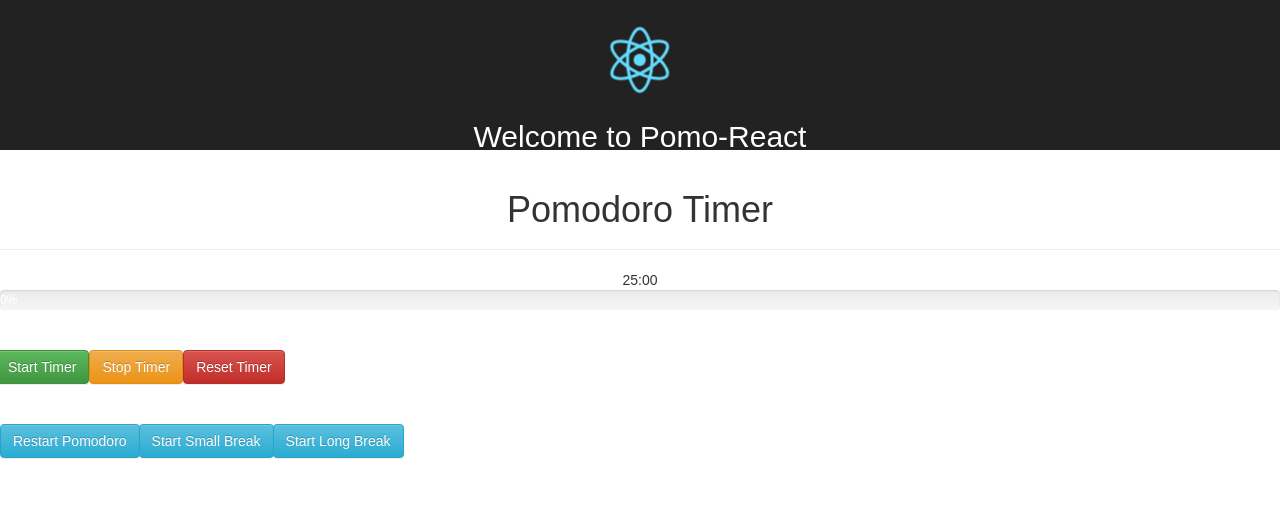
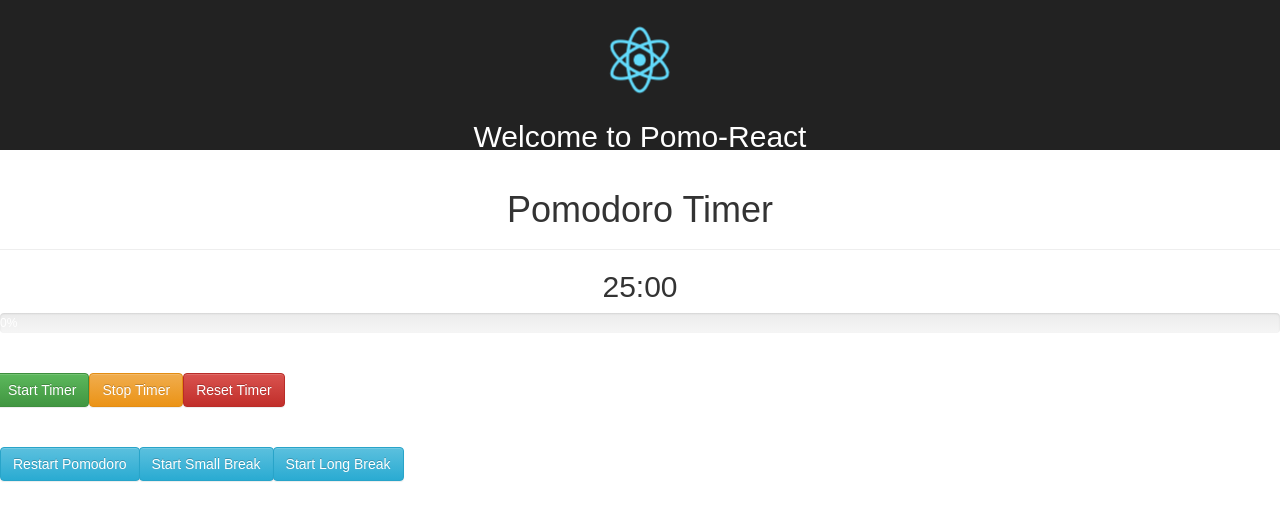
Before and after one commit to AscaL/pomo-react, a React (Create React App) app: page / in a window 1280 px wide. Shown: the top 520 px of the page. Built offline with nearby package versions, Linux system fonts and the light colour scheme.

Commit message:
add bigger timer with correct 0s

```diff
--- a/src/components/Timer.js
+++ b/src/components/Timer.js
@@ -27,7 +27,7 @@ function displayTime(timeInSeconds) {
   }
   const minutes = Math.floor(timeInSeconds / 60);
   const seconds = timeInSeconds % 60;
-  return `${minutes.toFixed(0)}:${seconds}`;
+  return seconds < 10 ? `${minutes.toFixed(0)}:0${seconds}` : `${minutes.toFixed(0)}:${seconds}`;
 }
 
 function TimerCounter({ props }) {
@@ -36,7 +36,7 @@ function TimerCounter({ props }) {
   const timeInSeconds = minutesInSeconds + props.seconds;
   return (
     <div>
-      {displayTime(timeInSeconds)}
+      <h2>{displayTime(timeInSeconds)}</h2>
     </div>
   );
 }
```
Also changed, not shown: 1 other file (tests, documents, lock files or other folders).
